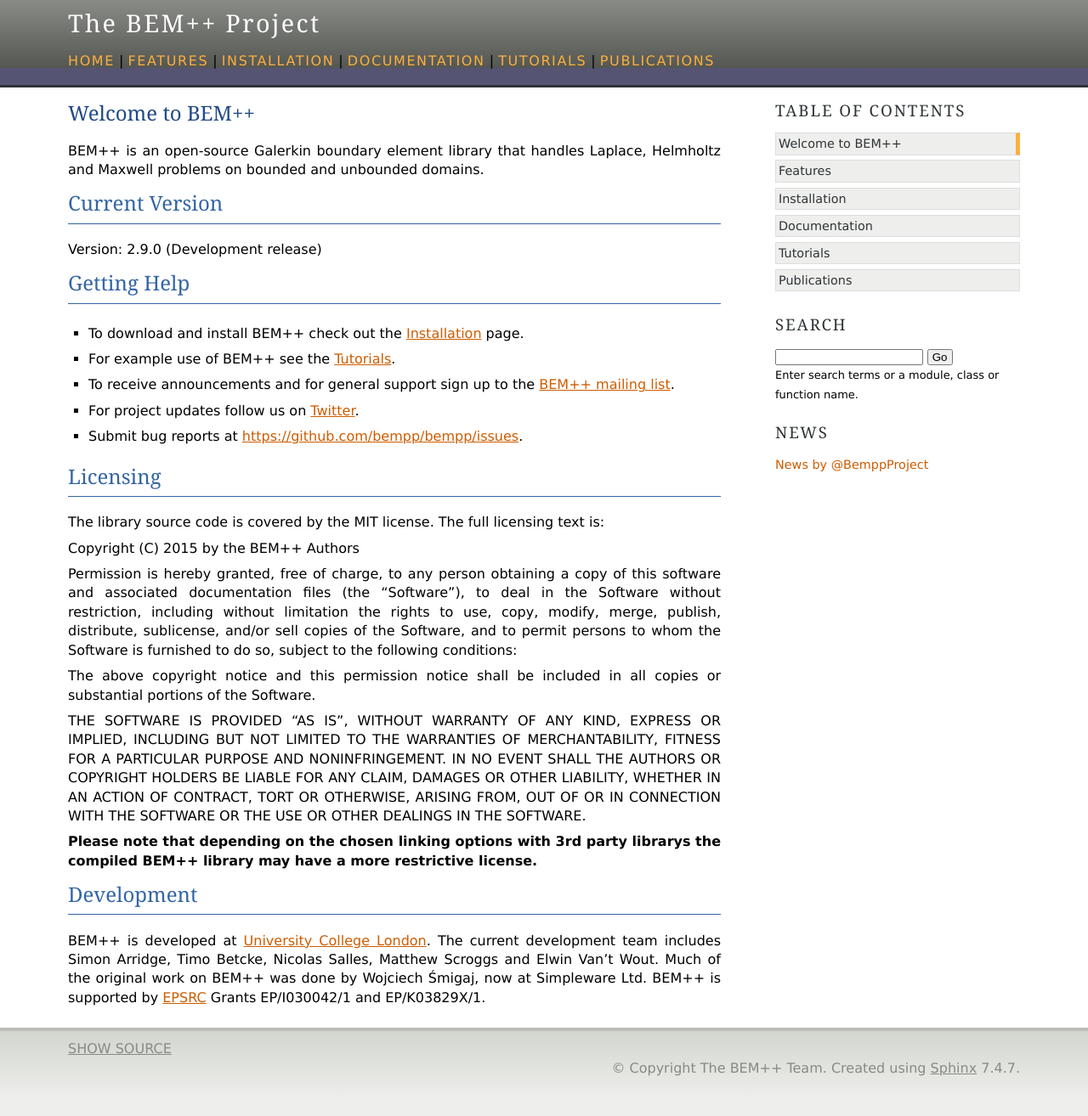
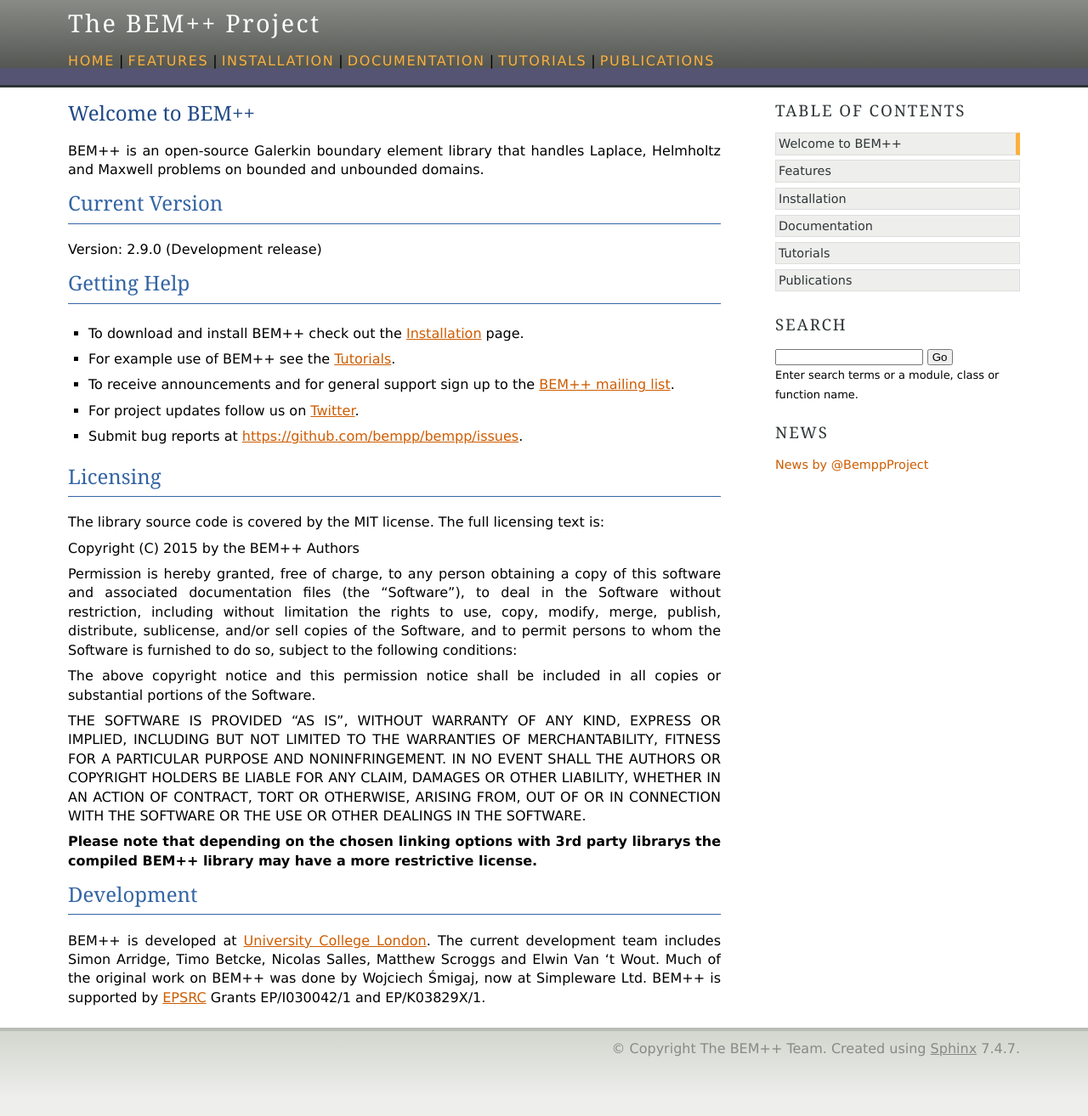
Before and after one commit to evantwout/web, a Sphinx documentation site: the page built from source/index.rst, in a window 1280 px wide. Shown: the whole page at 85% size. Built offline with Sphinx 7.4.7, drawn with Linux system fonts in a browser that asks for light colours; formulas are drawn with MathJax 3; comment, search, counter and statistics services are not loaded.

Commit message:
A few tweaks
Removed "show source" links, added favicon

```diff
--- a/source/conf.py
+++ b/source/conf.py
@@ -126,12 +126,12 @@
 # The name of an image file (within the static path) to use as favicon of the
 # docs.  This file should be a Windows icon file (.ico) being 16x16 or 32x32
 # pixels large.
-#html_favicon = 'theme/static/favicon.ico'
+html_favicon = 'theme/static/favicon.ico'
 
 # Add any paths that contain custom static files (such as style sheets) here,
 # relative to this directory. They are copied after the builtin static files,
 # so a file named "default.css" will overwrite the builtin "default.css".
-#html_static_path = ['theme/static']
+html_static_path = ['source/theme/static']
 
 # If not '', a 'Last updated on:' timestamp is inserted at every page bottom,
 # using the given strftime format.
--- a/source/index.rst
+++ b/source/index.rst
@@ -48,7 +48,7 @@
 -----------
 BEM++ is developed at `University College London <http://www.ucl.ac.uk>`_. The
 current development team includes Simon Arridge, Timo Betcke, Nicolas Salles,
-Matthew Scroggs and Elwin Van't Wout. Much of the original work on BEM++ was done by Wojciech Śmigaj, now at Simpleware Ltd. BEM++ is supported by `EPSRC <http://www.epsrc.ac.uk>`_ Grants EP/I030042/1 and EP/K03829X/1.
+Matthew Scroggs and Elwin Van 't Wout. Much of the original work on BEM++ was done by Wojciech Śmigaj, now at Simpleware Ltd. BEM++ is supported by `EPSRC <http://www.epsrc.ac.uk>`_ Grants EP/I030042/1 and EP/K03829X/1.
 
 
 .. comment
--- a/source/theme/layout.html
+++ b/source/theme/layout.html
@@ -71,13 +71,6 @@
 {% block footer %}
     <div class="footer-wrapper">
       <div class="footer">
-        <div class="left">
-          {%- if show_source and has_source and sourcename %}
-            <a href="{{ pathto('_sources/' + sourcename, true)|e }}"
-               rel="nofollow">{{ _('Show Source') }}</a>
-          {%- endif %}
-        </div>
-
         <div class="right">
           {{ super() }}
         </div>
```
Also changed, not shown: source/theme/static/favicon.ico (added).
